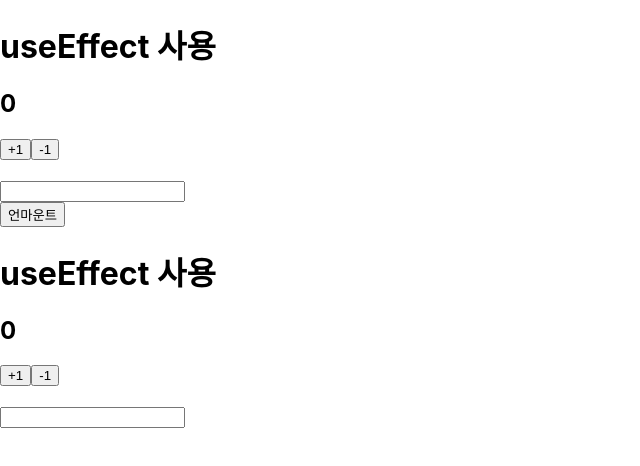
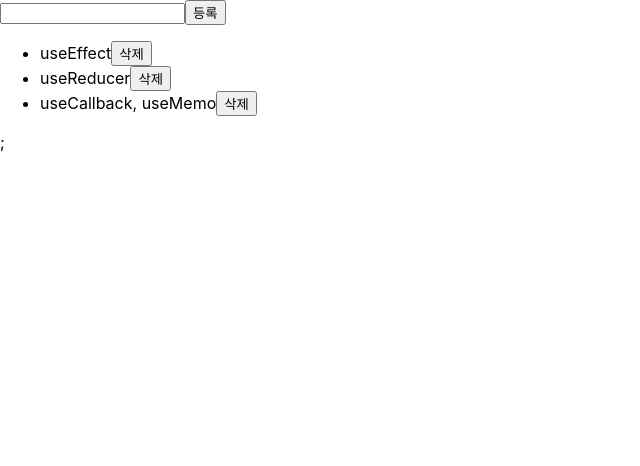
Before and after one commit to Wonnho/20230128_react, a React (Create React App) app in the folder learn-react/: page / in a window 1280 px wide. Shown: the top 466 px of the page, without its empty margins (0-640 px from the left). Built offline with nearby package versions, Linux system fonts and the light colour scheme.

Commit message:
usereducer
userReducer TodoList

```diff
--- a/learn-react/src/App.js
+++ b/learn-react/src/App.js
@@ -1,22 +1,10 @@
-import { useState } from "react";
-import "./App.css";
-// import InputText from "./components/InputText";
-// import TodoList from "./components/TodoList";
-import Effect from "./todos/Effect";
+import Todos from "./todos/Todos";
+
 function App() {
-  const [show, setShow] = useState(true);
-
   return (
-    <>
-      {/* <TodoList /> */}
-      <Effect />
-
-      <button onClick={() => setShow(!show)}>
-        {show ? "언마운트" : "마운트"}
-      </button>
-      {/* 조건부 렌터딜 */}
-      {show && <Effect />}
-    </>
+    <div>
+      <Todos />;
+    </div>
   );
 }
 
--- a/learn-react/src/todos/TodoCreate.js
+++ b/learn-react/src/todos/TodoCreate.js
@@ -0,0 +1,23 @@
+import { useState, useRef } from "react";
+
+function TodoCreate(dispatch) {
+  const [text, setText] = useState("");
+  const handleText = (e) => setText(e.target.value);
+
+  const nextId = useRef(4);
+
+  const handleSubmit = (e) => {
+    e.preventDefault();
+    dispatch({ type: "create", id: nextId.current++, text: text });
+  };
+  return (
+    <div>
+      <form onSubmit={handleSubmit}>
+        <input type="text" onChange={handleText} />
+        <button> 등록</button>
+      </form>
+    </div>
+  );
+}
+
+export default TodoCreate;
--- a/learn-react/src/todos/TodoList.js
+++ b/learn-react/src/todos/TodoList.js
@@ -1,20 +1,19 @@
-function TodoList() {
+function TodoList({ todos }) {
   return (
     <div>
       <ul>
-        <TodoItem />
-        <TodoItem />
-        <TodoItem />
-        <TodoItem />
+        {todos.map((todo) => (
+          <TodoItem todo={todo} />
+        ))}
       </ul>
     </div>
   );
 }
 
-function TodoItem() {
+function TodoItem({ todo }) {
   return (
     <li>
-      <span>해야할 일</span>
+      <span>{todo.text}</span>
       <button>삭제 </button>
     </li>
   );
--- a/learn-react/src/todos/Todos.js
+++ b/learn-react/src/todos/Todos.js
@@ -1,3 +1,37 @@
+import { useEffect, useReducer } from "react";
+import TodoCreate from "./TodoCreate";
+import TodoList from "./TodoList";
+
+function reducer(state, action) {
+  switch (action.type) {
+    case "create":
+      return;
+    default:
+      return state;
+  }
+}
+
+const initialState = [
+  { id: 1, text: "useEffect", done: true },
+  { id: 2, text: "useReducer", done: false },
+  { id: 3, text: "useCallback, useMemo", done: false },
+];
 function Todos() {
-  return <div></div>;
+  //useReducer(리듀서함수,초기값)=>상태값,디스패치 함수 반환
+  const [todos, dispatch] = useReducer(reducer, initialState);
+
+  console.log(todos);
+
+  useEffect(() => {
+    dispatch({ test: "test" });
+  }, []);
+
+  return (
+    <div>
+      <TodoCreate dispatch={dispatch} />
+      <TodoList todos={todos} />
+    </div>
+  );
 }
+
+export default Todos;
```
Also changed, not shown: learn-react/src/todos/Counter.js (added, +43 -0 lines).
